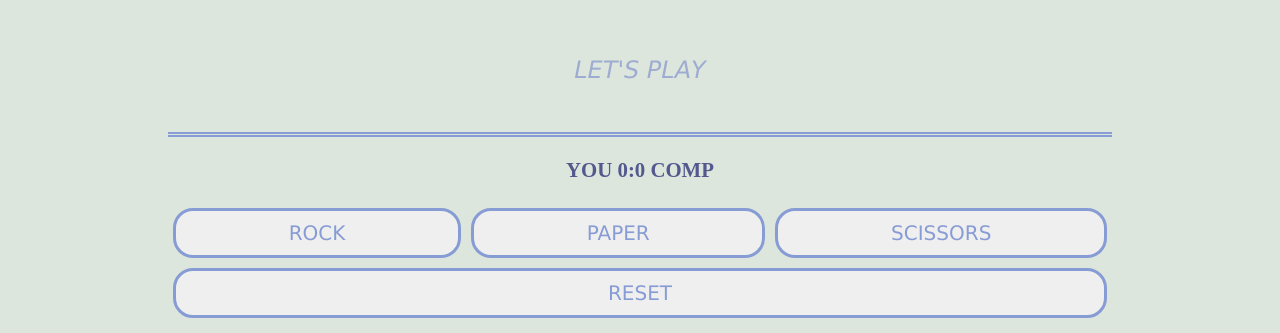
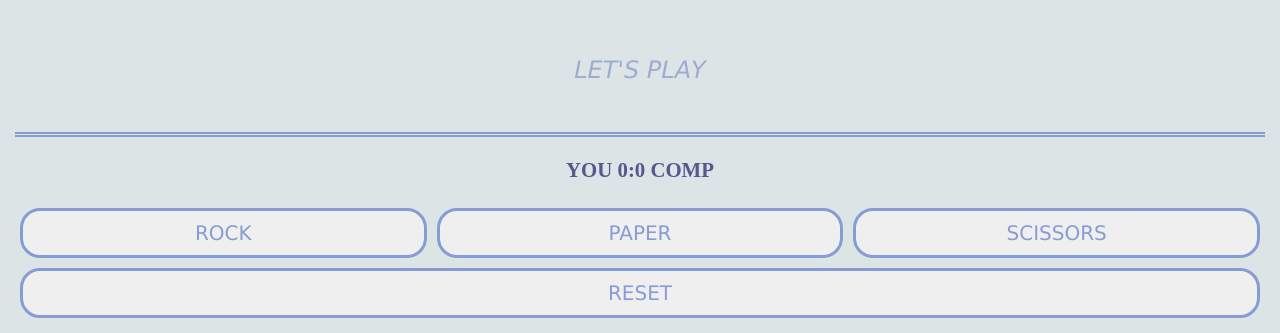
Before and after one commit to kristina91/Rock-Paper-Scissors, a plain HTML site: page index.html in a window 1280 px wide. Shown: the top 333 px of the page. Drawn offline with Linux system fonts and the light colour scheme.

Commit message:
Add files via upload

```diff
--- a/index.html
+++ b/index.html
@@ -6,7 +6,6 @@
     <meta name="keywords" content="">
     <meta name="viewport" content="width=device-width, initial-scale=1.0">
     <title>Rock paper scissors game</title>
-    <link rel="stylesheet" src="basic.css">
 </head>
 <body>
     <div id="container">
@@ -96,8 +95,9 @@
             footer.appendChild(footerInfo);
 
             // adding everything to a page
+            container.appendChild(div_display);
             container.appendChild(show_result_div);
-            container.appendChild(div_display);
+
             container.appendChild(div_buttons);
             container.appendChild(div_message);
             container.appendChild(footer);
@@ -108,24 +108,37 @@
 
     <style>
         body {
-            max-width: 99%;
-            min-width: 40%;
-            background-color: rgb(220, 230, 221);
+            background-color: rgb(220, 228, 230);
+            box-sizing: border-box;
         }
 
         #container {
-            display: grid;
-            grid-template-columns: 10em 1fr 10em;
-            grid-template-rows: auto auto auto auto;
+            max-width: 1250px;
+            margin: 0 auto;
+        }
+
+        .display {
+            border-bottom: 5px double rgb(135, 156, 212);
+            padding: 2em;
+            text-align: center;
+            font-size: 1.5em;
+            font-family: Verdana, Geneva, Tahoma, sans-serif;
+            font-style: italic;
+            color: rgb(159, 172, 209);
+        }
+
+
+        .result {
+            text-align: center;
+            padding: 1em;
+            font-size: 1.3em;
+            font-weight: bold;
+            color: rgb(83, 88, 141);
         }
 
         .buttons {
-            width: 100%;
-            grid-column: 2 / 3;
-            grid-row: 3/4;
             display: grid;
-            grid-template-columns: auto auto auto;
-            grid-template-rows: auto auto;
+            grid-template-columns: 1fr 1fr 1fr;
         }
 
         .rock {
@@ -144,7 +157,7 @@
         }
 
         .reset {
-            grid-column: 1 / 4;
+            grid-column: 1/-1;
             grid-row: 2;
         }
 
@@ -163,31 +176,7 @@
             color: rgb(42, 83, 197);
         }
 
-        .display {
-            border-bottom: 5px double rgb(135, 156, 212);
-            grid-column: 2 / 3;
-            grid-row: 1/2;
-            padding: 2em;
-            text-align: center;
-            font-size: 1.5em;
-            font-family: Verdana, Geneva, Tahoma, sans-serif;
-            font-style: italic;
-            color: rgb(159, 172, 209);
-        }
-
-        .result {
-            grid-column: 2 / 3;
-            grid-row: 2/3;
-            text-align: center;
-            padding: 1em;
-            font-size: 1.3em;
-            font-weight: bold;
-            color: rgb(83, 88, 141);
-        }
-
         .message {
-            grid-column: 2 / 3;
-            grid-row: 4/5;
             text-align: center;
             padding: 1em;
             font-family: 'Gill Sans', 'Gill Sans MT', Calibri, 'Trebuchet MS', sans-serif;
@@ -196,8 +185,6 @@
         }
 
         .footer {
-            grid-row: 5;
-            grid-column: 1 / 4;
             text-align: center;
             font-size: 20px;
             color: rgb(83, 88, 141);
```
